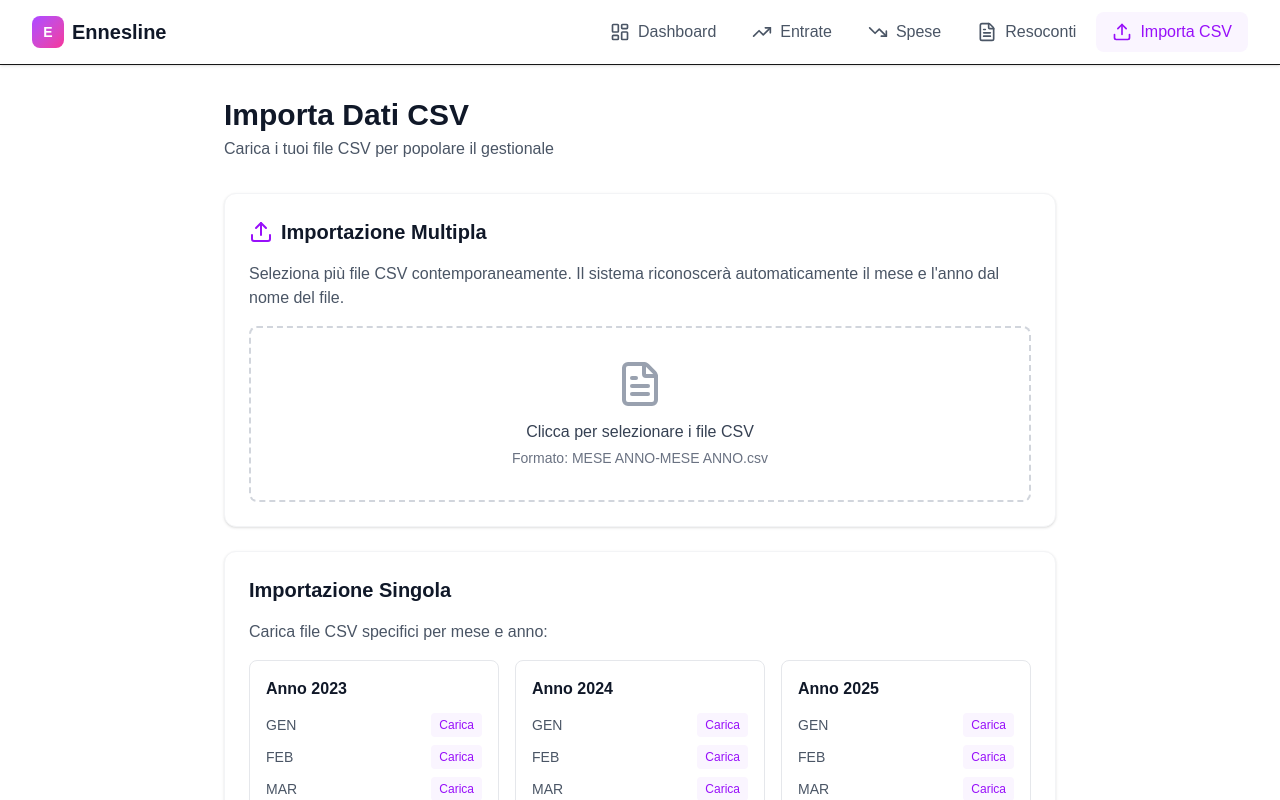
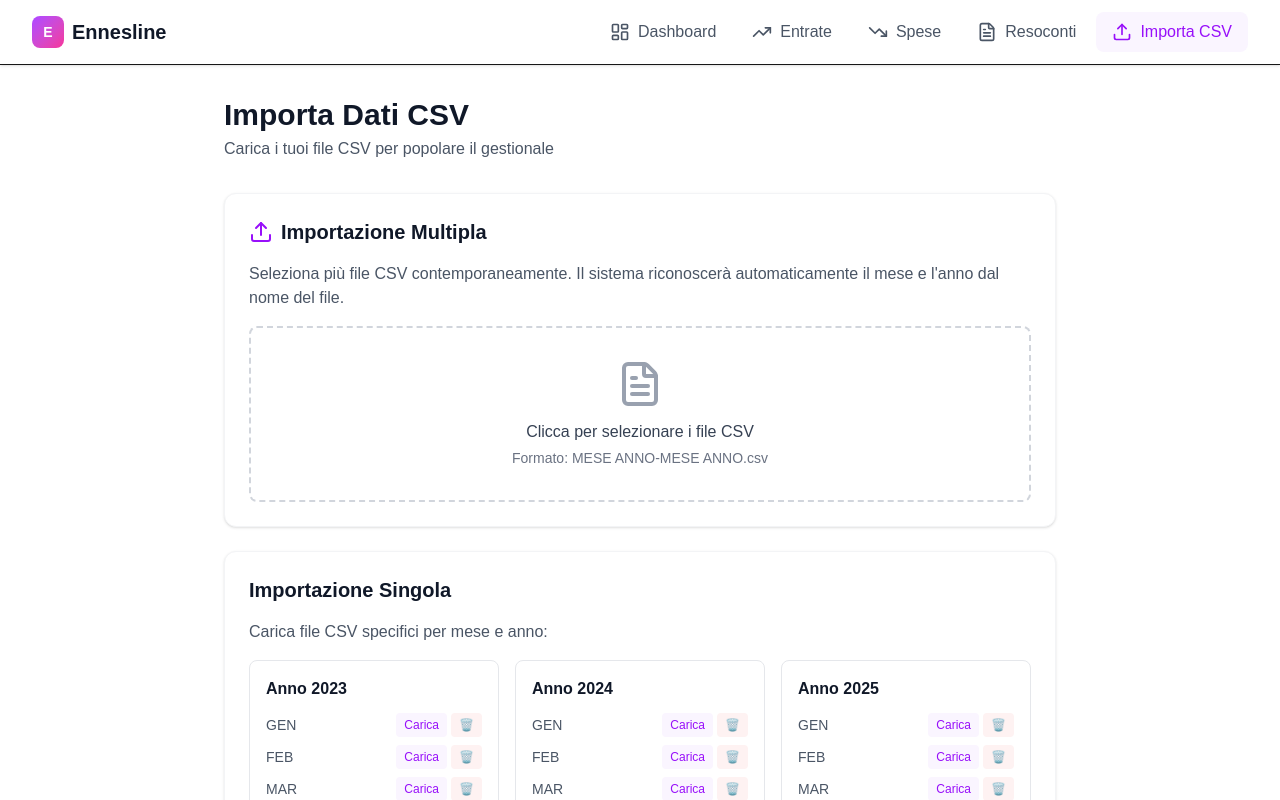
Before and after one commit to StefanoSinolli/enneslinedati, a Next.js app: page /importa in a window 1280 px wide. Shown: the top 800 px of the page. Built offline with nearby package versions, Linux system fonts and the light colour scheme.

Commit message:
Aggiungi funzionalità eliminazione dati per singolo mese

```diff
--- a/app/api/entrate/route.ts
+++ b/app/api/entrate/route.ts
@@ -60,3 +60,26 @@ export async function POST(request: NextRequest) {
     }, { status: 500 });
   }
 }
+
+export async function DELETE(request: NextRequest) {
+  try {
+    const sql = neon(process.env.ennes_POSTGRES_URL!);
+    const { searchParams } = new URL(request.url);
+    const anno = searchParams.get('anno');
+    const mese = searchParams.get('mese');
+
+    if (!anno || !mese) {
+      return NextResponse.json({ error: 'Anno e mese sono obbligatori' }, { status: 400 });
+    }
+
+    const result = await sql`
+      DELETE FROM entrate
+      WHERE anno = ${parseInt(anno)} AND mese = ${mese}
+    `;
+
+    return NextResponse.json({ success: true, deleted: result.length });
+  } catch (error) {
+    console.error('Errore DELETE entrate:', error);
+    return NextResponse.json({ error: 'Errore nell\'eliminazione delle entrate' }, { status: 500 });
+  }
+}
--- a/app/api/spese/route.ts
+++ b/app/api/spese/route.ts
@@ -51,3 +51,26 @@ export async function POST(request: NextRequest) {
     return NextResponse.json({ error: 'Errore nella creazione della spesa' }, { status: 500 });
   }
 }
+
+export async function DELETE(request: NextRequest) {
+  try {
+    const sql = neon(process.env.ennes_POSTGRES_URL!);
+    const { searchParams } = new URL(request.url);
+    const anno = searchParams.get('anno');
+    const mese = searchParams.get('mese');
+
+    if (!anno || !mese) {
+      return NextResponse.json({ error: 'Anno e mese sono obbligatori' }, { status: 400 });
+    }
+
+    const result = await sql`
+      DELETE FROM spese
+      WHERE anno = ${parseInt(anno)} AND mese = ${mese}
+    `;
+
+    return NextResponse.json({ success: true, deleted: result.length });
+  } catch (error) {
+    console.error('Errore DELETE spese:', error);
+    return NextResponse.json({ error: 'Errore nell\'eliminazione delle spese' }, { status: 500 });
+  }
+}
--- a/app/importa/page.tsx
+++ b/app/importa/page.tsx
@@ -99,6 +99,24 @@ export default function ImportaPage() {
       await LocalDB.clearAll();
       setSuccess('Tutti i dati sono stati eliminati');
       setStats(null);
+    }
+  };
+
+  const handleDeleteMonth = async (anno: number, mese: string) => {
+    if (confirm(`Sei sicuro di voler eliminare TUTTI i dati di ${mese} ${anno}? Questa azione non può essere annullata.`)) {
+      setLoading(true);
+      setError(null);
+      setSuccess(null);
+
+      try {
+        await LocalDB.deleteSpeseByMese(anno, mese);
+        await LocalDB.deleteEntrateByMese(anno, mese);
+        setSuccess(`Dati di ${mese} ${anno} eliminati con successo`);
+      } catch (err) {
+        setError(`Errore durante l'eliminazione: ${err}`);
+      } finally {
+        setLoading(false);
+      }
     }
   };
 
@@ -239,8 +257,9 @@ export default function ImportaPage() {
               <div className="space-y-2">
                 {['GENNAIO', 'FEBBRAIO', 'MARZO', 'APRILE', 'MAGGIO', 'GIUGNO',
                   'LUGLIO', 'AGOSTO', 'SETTEMBRE', 'OTTOBRE', 'NOVEMBRE', 'DICEMBRE'].map(mese => (
-                  <div key={mese} className="flex items-center justify-between">
-                    <span className="text-sm text-gray-600">{mese.substring(0, 3)}</span>
+                  <div key={mese} className="flex items-center justify-between gap-2">
+                    <span className="text-sm text-gray-600 w-12">{mese.substring(0, 3)}</span>
+                    <div className="flex gap-1">
                       <input
                         type="file"
                         accept=".csv"
@@ -255,6 +274,15 @@ export default function ImportaPage() {
                       >
                         Carica
                       </label>
+                      <button
+                        onClick={() => handleDeleteMonth(anno, mese)}
+                        disabled={loading}
+                        className="text-xs bg-red-50 text-red-600 px-2 py-1 rounded hover:bg-red-100 transition-colors disabled:opacity-50"
+                        title={`Elimina tutti i dati di ${mese} ${anno}`}
+                      >
+                        🗑️
+                      </button>
+                    </div>
                   </div>
                 ))}
               </div>
--- a/lib/database.ts
+++ b/lib/database.ts
@@ -68,6 +68,18 @@ export class LocalDB {
     }
   }
 
+  static async deleteSpeseByMese(anno: number, mese: string): Promise<void> {
+    try {
+      const res = await fetch(`/api/spese?anno=${anno}&mese=${mese}`, {
+        method: 'DELETE',
+      });
+      if (!res.ok) throw new Error('Errore eliminazione spese del mese');
+    } catch (error) {
+      console.error('Errore deleteSpeseByMese:', error);
+      throw error;
+    }
+  }
+
   // ENTRATE
   static async getEntrateAll(): Promise<Entrata[]> {
     try {
@@ -132,6 +144,18 @@ export class LocalDB {
       if (!res.ok) throw new Error('Errore eliminazione entrata');
     } catch (error) {
       console.error('Errore deleteEntrata:', error);
+      throw error;
+    }
+  }
+
+  static async deleteEntrateByMese(anno: number, mese: string): Promise<void> {
+    try {
+      const res = await fetch(`/api/entrate?anno=${anno}&mese=${mese}`, {
+        method: 'DELETE',
+      });
+      if (!res.ok) throw new Error('Errore eliminazione entrate del mese');
+    } catch (error) {
+      console.error('Errore deleteEntrateByMese:', error);
       throw error;
     }
   }
```
Lines whose indentation alone changed are shown as unchanged.
